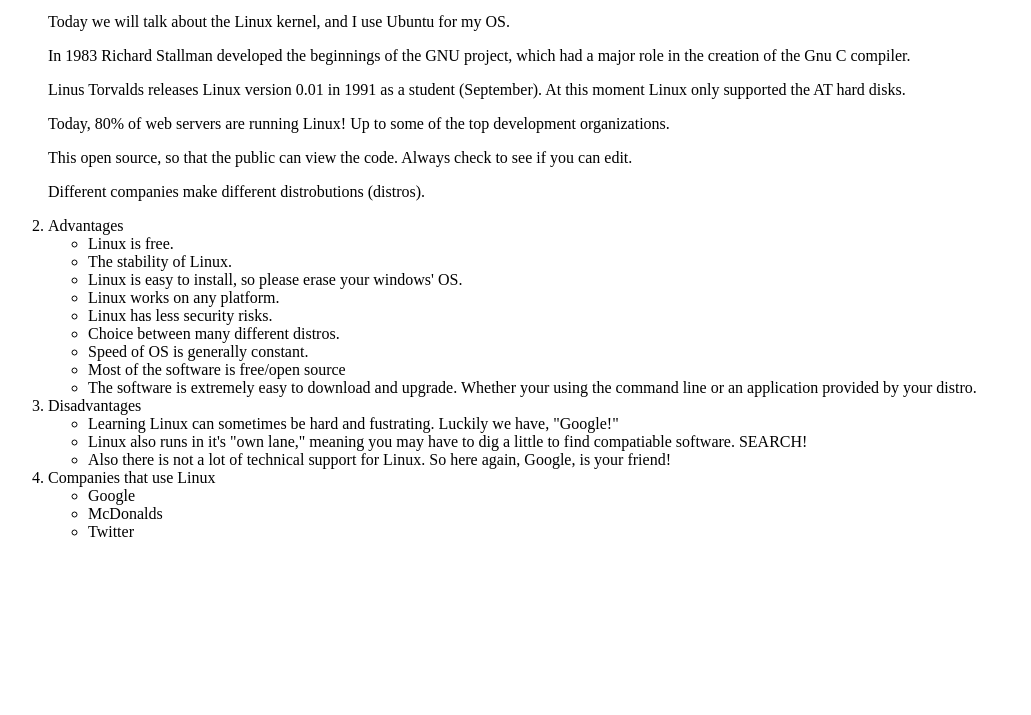
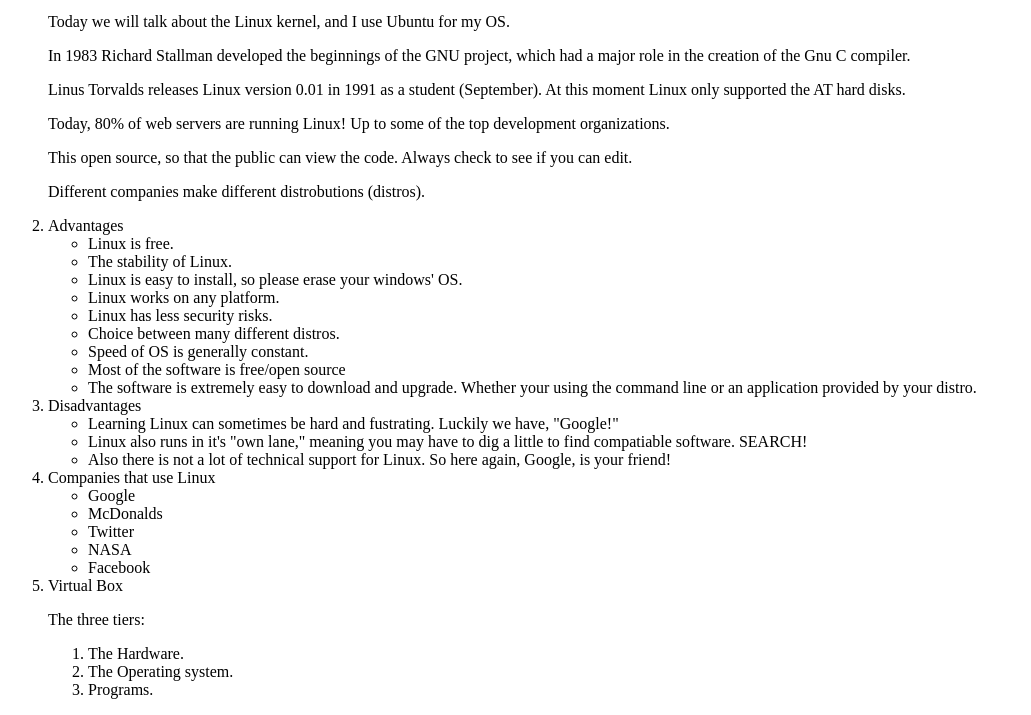
Before and after one commit to varEnigmatic/Monday, a plain HTML site: page Monday/index.html in a window 1280 px wide. Shown: the part 101-816 px from the top of the page, without its empty margins (0-1031 px from the left). Drawn offline with Linux system fonts and the light colour scheme.

Commit message:
virtual box

```diff
--- a/Monday/index.html
+++ b/Monday/index.html
@@ -36,7 +36,16 @@
 				<li>Google</li>
 				<li>McDonalds</li>
 				<li>Twitter</li>
+				<li>NASA</li>
+				<li>Facebook</li>
 			</ul>
+		<li>Virtual Box</li>
+			<p>The three tiers:</p>
+				<ol>
+					<li>The Hardware.</li>
+					<li>The Operating system.</li>
+					<li>Programs.</li>
+				</ol>
 
 	</ol>
 </body>
```
